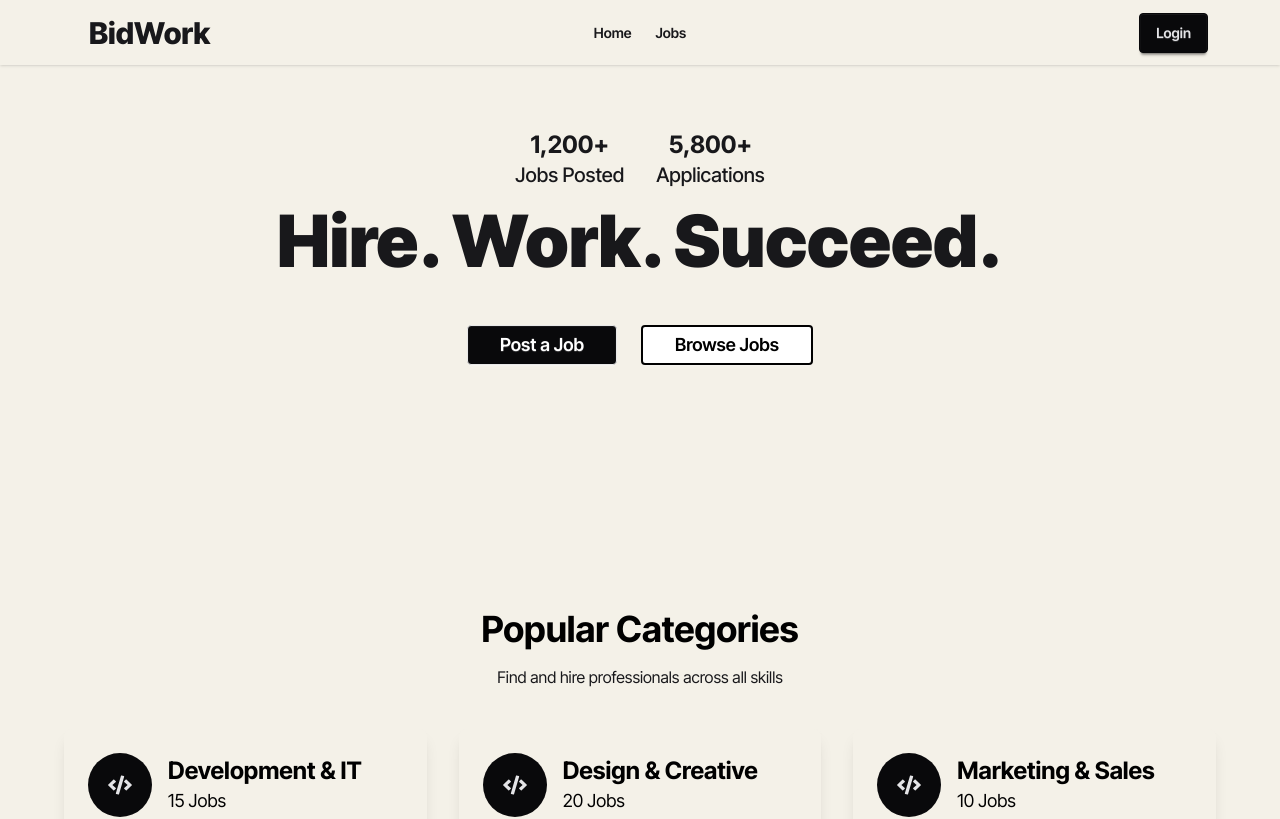
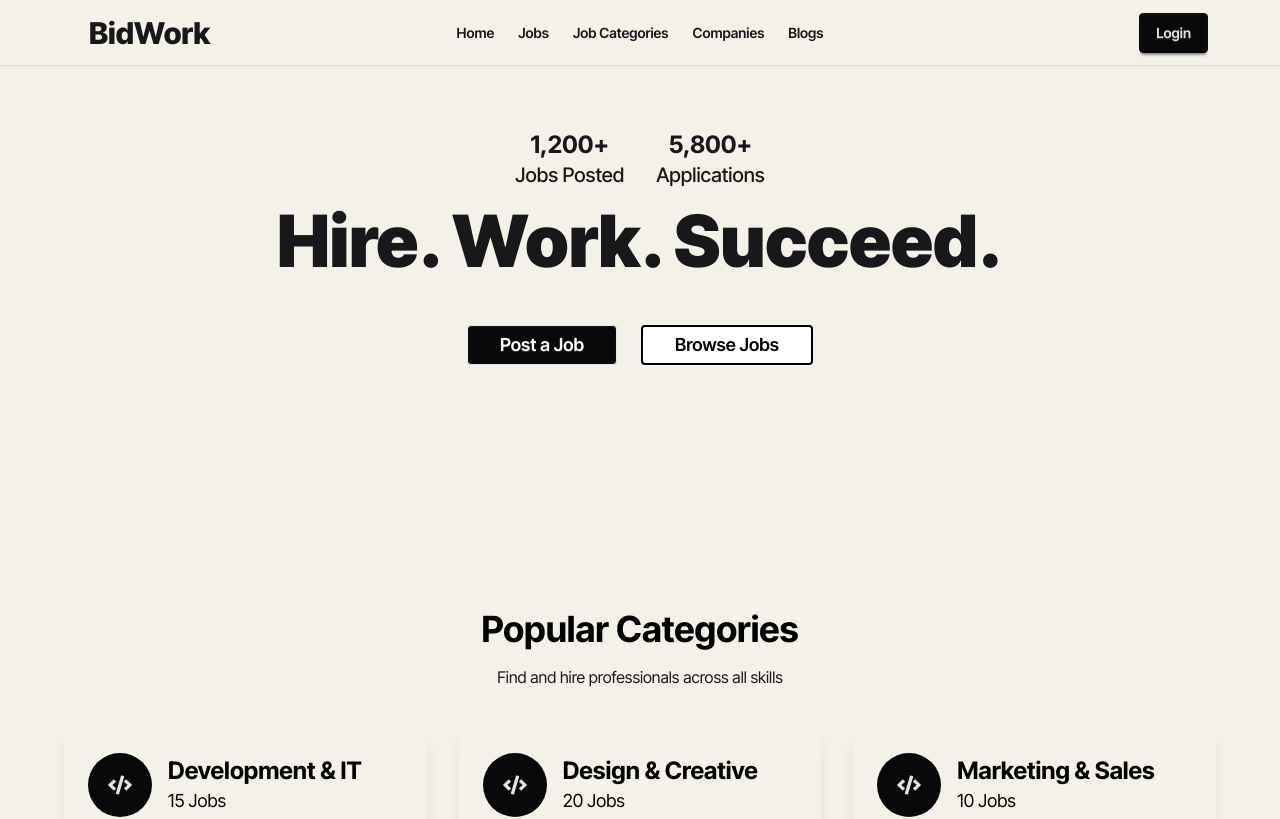
Before and after one commit to rahmansh/bid-works-client, a React (Vite) app: page / in a window 1280 px wide. Shown: the top 819 px of the page. Built offline with nearby package versions, Linux system fonts and the light colour scheme; no server answers.

Commit message:
feat: add navlinks

```diff
--- a/src/components/Navbar.jsx
+++ b/src/components/Navbar.jsx
@@ -8,6 +8,9 @@ const Navbar = () => {
     const links = <>
         <li><Link to={"/"}>Home</Link></li>
         <li><a>Jobs</a></li>
+        <li><a>Job Categories</a></li>
+        <li><a>Companies</a></li>
+        <li><a>Blogs</a></li>
     </>
 
     return (
```
